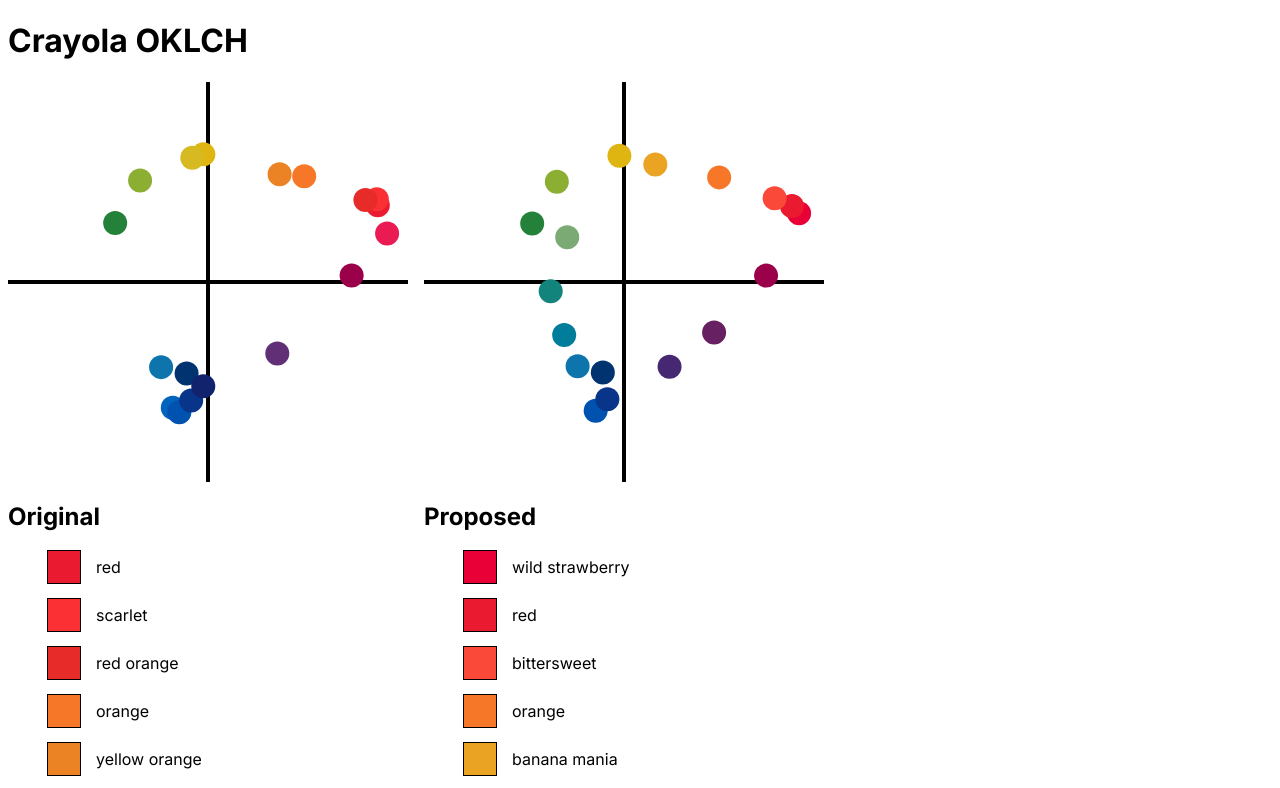
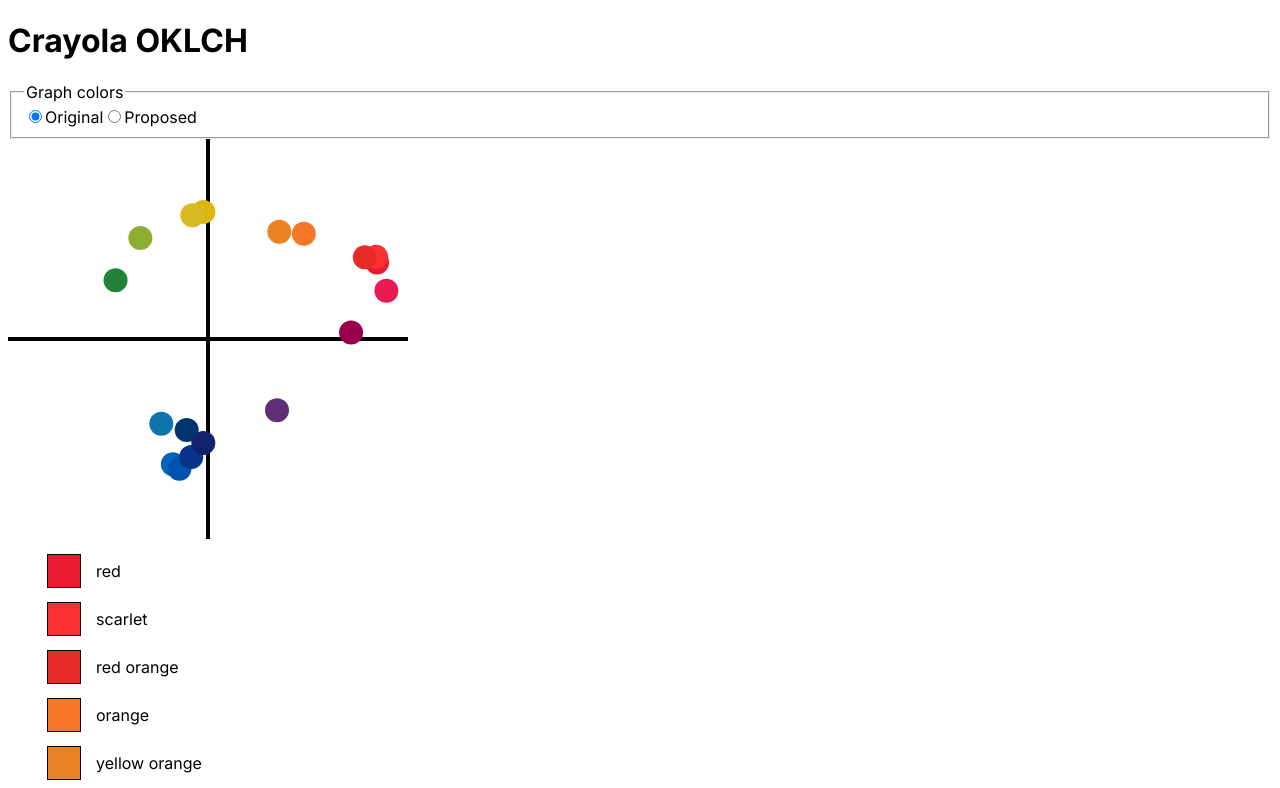
Before and after one commit to aqandrew/crayola-oklch, a Next.js app: page / in a window 1280 px wide. Shown: the top 788 px of the page. Built offline with nearby package versions, Linux system fonts and the light colour scheme.

Commit message:
use radio input to select graph colors

```diff
--- a/src/app/page.tsx
+++ b/src/app/page.tsx
@@ -1,7 +1,8 @@
 /** @jsxImportSource @emotion/react */
 'use client';
 
-import { Global, css } from '@emotion/react';
+import { useState } from 'react';
+import { Global } from '@emotion/react';
 
 import {
 	COLORS,
@@ -12,7 +13,14 @@
 import Graph from '@/components/svg/Graph';
 import Swatch from '@/components/Swatch';
 
+const colorOptions = [
+	{ label: 'Original', colorSet: COLORS_ORIGINAL },
+	{ label: 'Proposed', colorSet: COLORS_PROPOSED },
+];
+
 export default function Home() {
+	const [graphColors, setGraphColors] = useState(COLORS_ORIGINAL);
+
 	return (
 		<>
 			<Global
@@ -30,27 +38,29 @@
 			<main>
 				<h1>Crayola OKLCH</h1>
 
-				<div css={css({ display: 'flex', gap: '1rem' })}>
-					<div>
-						<Graph colors={COLORS_ORIGINAL} />
+				<fieldset>
+					<legend>Graph colors</legend>
 
-						<h2>Original</h2>
+					{colorOptions.map(({ label, colorSet }) => (
+						<label key={label}>
+							<input
+								type="radio"
+								name="graph-color"
+								checked={graphColors === colorSet}
+								onChange={() => {
+									setGraphColors(colorSet);
+								}}
+							/>
+							{label}
+						</label>
+					))}
+				</fieldset>
 
-						{COLORS_ORIGINAL.map((color) => (
-							<Swatch color={color} key={color} />
-						))}
-					</div>
+				<Graph colors={graphColors} />
 
-					<div>
-						<Graph colors={COLORS_PROPOSED} />
-
-						<h2>Proposed</h2>
-
-						{COLORS_PROPOSED.map((color) => (
-							<Swatch color={color} key={color} />
-						))}
-					</div>
-				</div>
+				{graphColors.map((color) => (
+					<Swatch color={color} key={color} />
+				))}
 			</main>
 		</>
 	);
--- a/src/components/svg/Graph.tsx
+++ b/src/components/svg/Graph.tsx
@@ -12,17 +12,15 @@
 const width = graphSize;
 const height = graphSize;
 const dotSize = 3;
+const cartesianMax = 0.5;
+const xScale = scaleLinear([0, cartesianMax], [0, graphSize]);
+const yScale = scaleLinear([0, cartesianMax], [0, -graphSize]); // flip y axis because SVG's +y is downward
 
 interface GraphProps {
 	colors: ColorName[];
 }
 
 export default function Graph({ colors }: GraphProps) {
-	const cartesianMax =
-		dotSize / graphSize +
-		2 * Math.max(...colors.map((color) => COLORS[color].chroma));
-	const xScale = scaleLinear([0, cartesianMax], [0, graphSize]);
-	const yScale = scaleLinear([0, cartesianMax], [0, -graphSize]); // flip y axis because SVG's +y is downward
 	const colorPlotData = colors.map((color) => {
 		const { chroma, hue } = COLORS[color];
 		const { x, y } = radialToCartesian({
```
